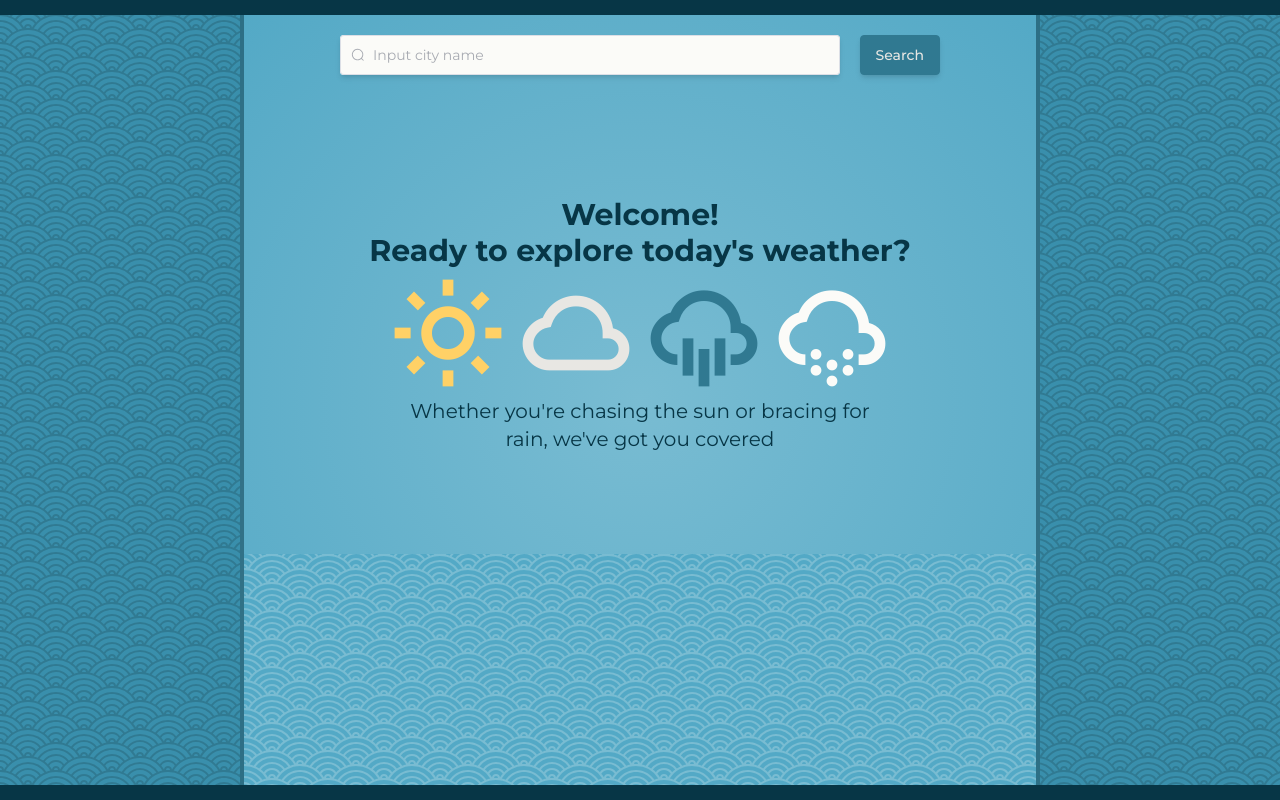
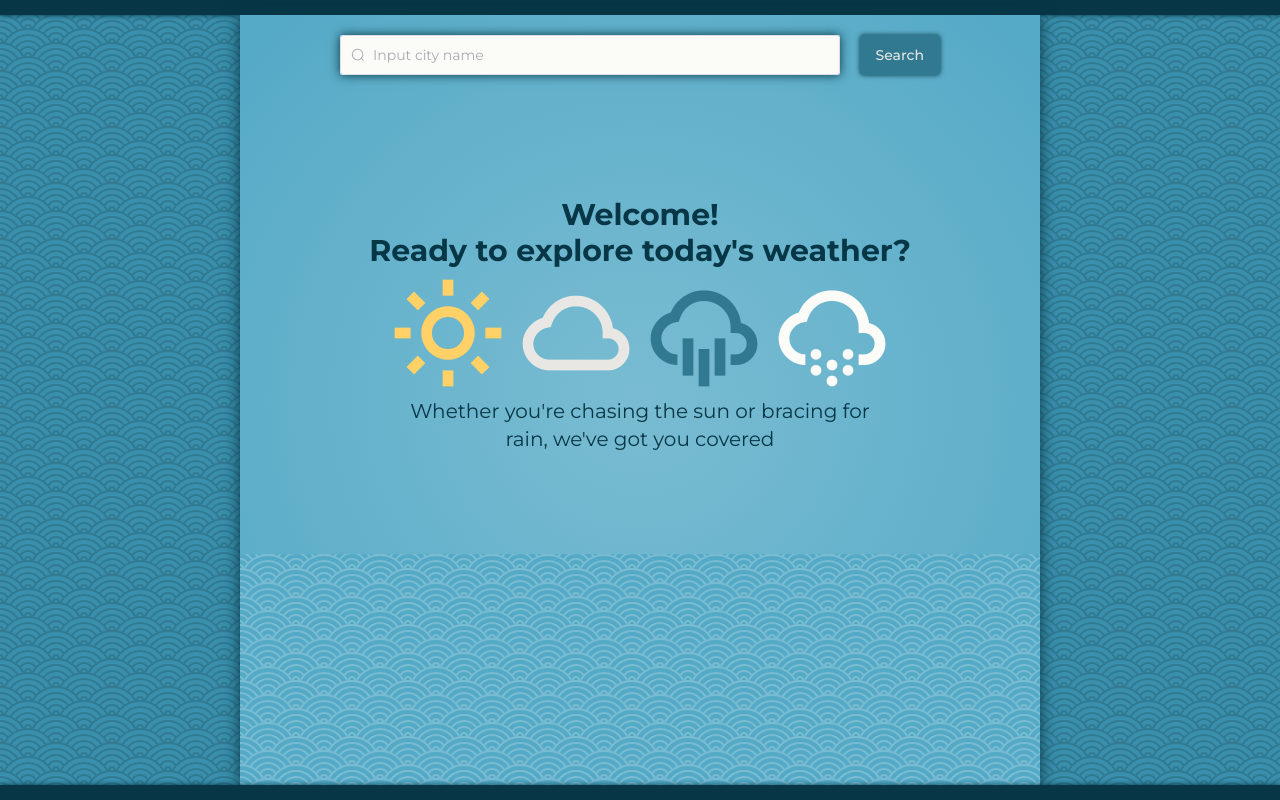
Before and after one commit to jakubhajduk53/weather-app, a Vue app: page / in a window 1280 px wide. Built offline with nearby package versions, Linux system fonts and the light colour scheme; no server answers.

Commit message:
feat: update ui

```diff
--- a/src/App.vue
+++ b/src/App.vue
@@ -10,9 +10,11 @@ const weatherStore = useWeatherStore();
   <div
     class="flex flex-col items-center justify-center w-full h-full font-montserrat"
   >
-    <div class="h-4 w-full bg-[hsl(195,83%,15%)]"></div>
     <div
-      class="flex flex-col items-center h-full bg-radial from-[hsl(195,50%,65%)] to-[hsl(195,50%,55%)] w-[800px] max-w-[100vw] border-x-4 border-[hsla(195,83%,15%,0.5)]"
+      class="h-4 w-full bg-[hsl(195,83%,15%)] shadow-[0px_0px_5px_hsl(195,83%,15%)]"
+    ></div>
+    <div
+      class="flex flex-col items-center h-full bg-radial from-[hsl(195,50%,65%)] to-[hsl(195,50%,55%)] w-[800px] max-w-[100vw] shadow-[0px_0px_15px_hsl(195,83%,15%)]"
     >
       <SearchBar />
       <WeatherContainer v-loading="weatherStore.loadingStatus" />
@@ -48,7 +50,9 @@ const weatherStore = useWeatherStore();
         class="h-[30%] w-full"
       ></div>
     </div>
-    <div class="h-4 w-full bg-[hsl(195,83%,15%)]"></div>
+    <div
+      class="h-4 w-full bg-[hsl(195,83%,15%)] shadow-[0px_0px_5px_hsl(195,83%,15%)]"
+    ></div>
   </div>
 </template>
 
--- a/src/components/SearchBar.vue
+++ b/src/components/SearchBar.vue
@@ -25,7 +25,7 @@ const goBack = () => {
       :prefix-icon="Search"
       @keypress.enter="submit"
       clearable
-      class="shadow-md"
+      class="shadow-[0px_0px_10px_hsl(195,83%,15%)]"
       :disabled="weatherStore.isCitySelected"
     >
       <template #append v-if="weatherStore.weatherData"
@@ -41,7 +41,7 @@ const goBack = () => {
       v-if="!weatherStore.isCitySelected"
       color="hsl(195,50%,38%)"
       @click="submit"
-      class="shadow-md"
+      class="shadow-[0px_0px_5px_hsl(195,83%,15%)]"
       >Search</el-button
     >
   </div>
```
